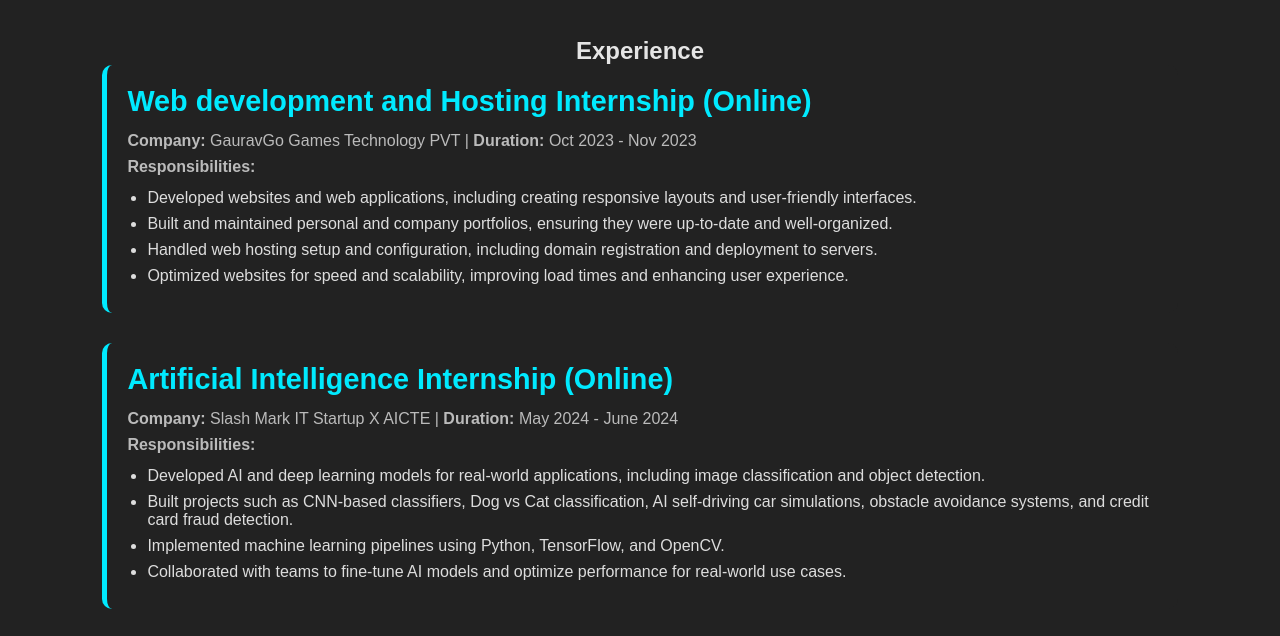
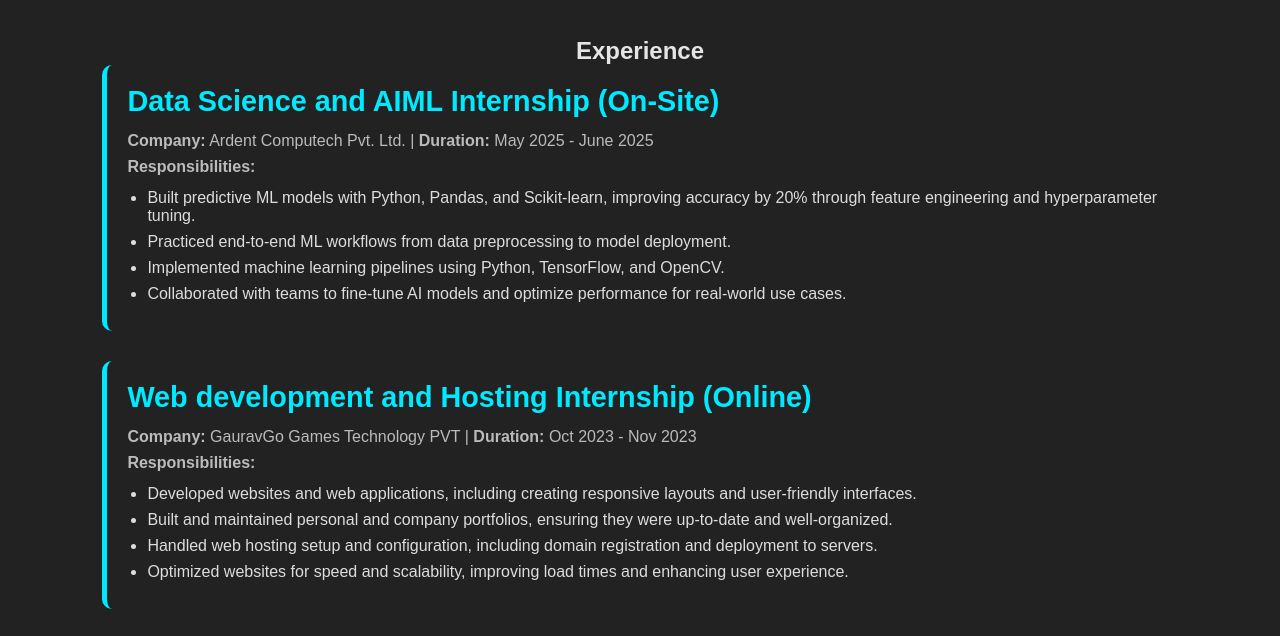
Before and after one commit to Golu1464/My_Portfolio, a plain HTML site: page career.html in a window 1280 px wide. Shown: the part 108-744 px from the top of the page. Drawn offline with Linux system fonts and the light colour scheme; a script that the page names is missing.

Commit message:
Update career.html

```diff
--- a/career.html
+++ b/career.html
@@ -16,6 +16,17 @@
             <h1>Career Overview</h1>
             <div class="experience">
                 <h2>Experience</h2>
+                <div class="experience-item">
+                    <h3>Data Science and AIML Internship (On-Site)</h3>
+                    <p><strong>Company:</strong> Ardent Computech Pvt. Ltd. | <strong>Duration:</strong> May 2025 - June 2025</p>
+                    <p><strong>Responsibilities:</strong></p>
+                    <ul>
+                        <li>Built predictive ML models with Python, Pandas, and Scikit-learn, improving accuracy by 20% through feature engineering and hyperparameter tuning.</li>
+                        <li>Practiced end-to-end ML workflows from data preprocessing to model deployment.</li>
+                        <li>Implemented machine learning pipelines using Python, TensorFlow, and OpenCV.</li>
+                        <li>Collaborated with teams to fine-tune AI models and optimize performance for real-world use cases.</li>
+                    </ul>
+                </div>
                 <div class="experience-item">
                     <h3>Web development and Hosting Internship (Online)</h3>
                     <p><strong>Company:</strong> GauravGo Games Technology PVT | <strong>Duration:</strong> Oct 2023 - Nov 2023</p>
@@ -38,6 +49,7 @@
                         <li>Collaborated with teams to fine-tune AI models and optimize performance for real-world use cases.</li>
                     </ul>
                 </div>
+
             </div>
 
             <div class="education">
```
